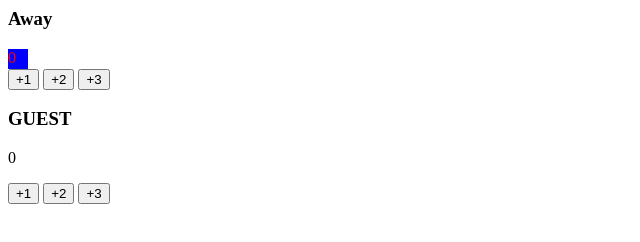
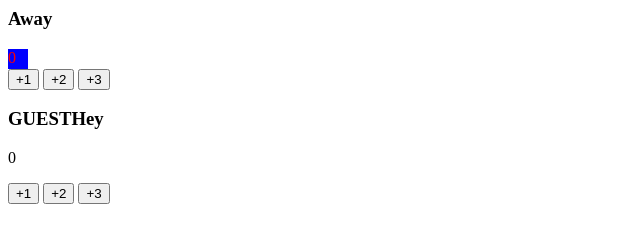
Before and after one commit to ImanAlmarouk/Scrimba-Projects, a plain HTML site: page Bsaketball Score/index.html in a window 1280 px wide. Shown: the full height of the page, 0-640 px from the left. Drawn offline with Linux system fonts and the light colour scheme.

Commit message:
change guest to guesthey

```diff
--- a/Bsaketball Score/index.html
+++ b/Bsaketball Score/index.html
@@ -16,7 +16,7 @@
             </div>
             </div>
             <div>
-                <h3>GUEST</h3>
+                <h3>GUESTHey</h3>
                 <div class="guest-score">
                     <p class="guest-points-text" id="guest-score">0 </p>
                 </div>
```
